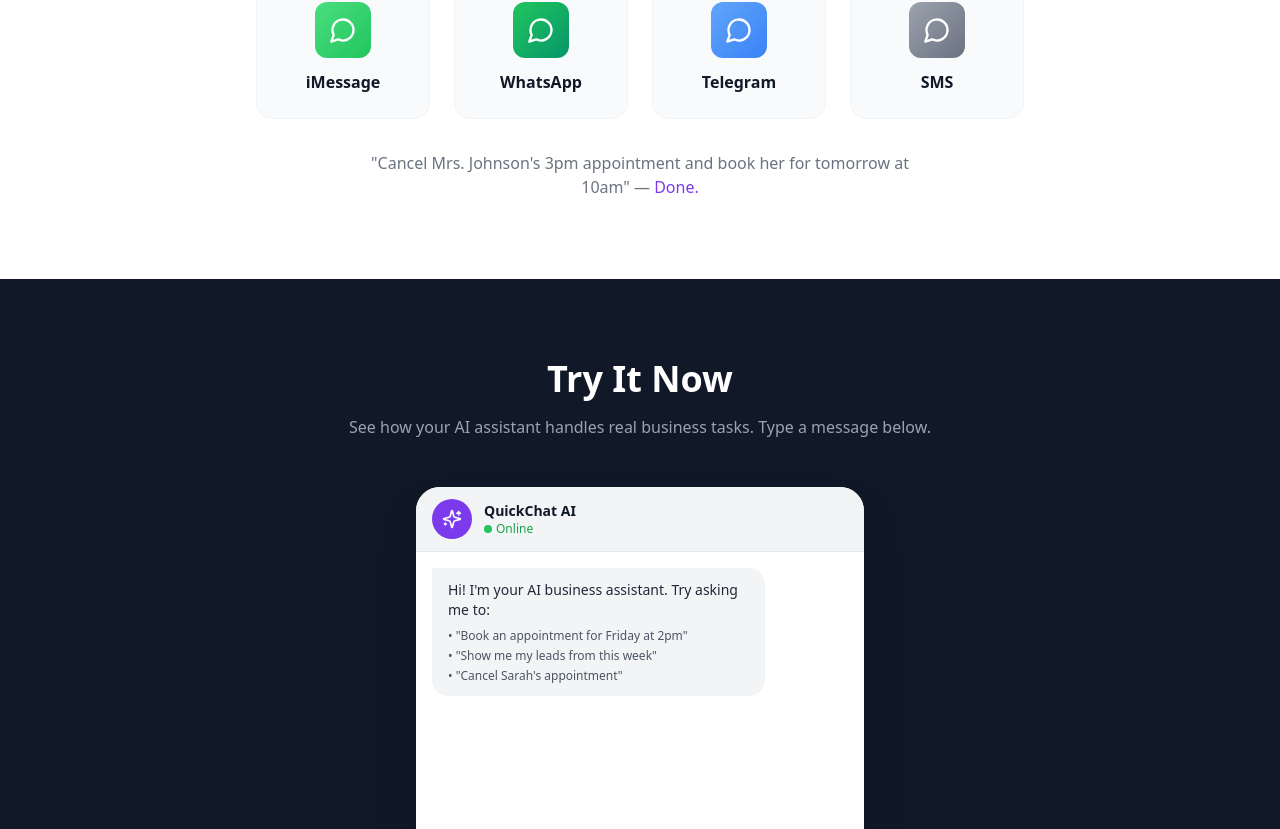
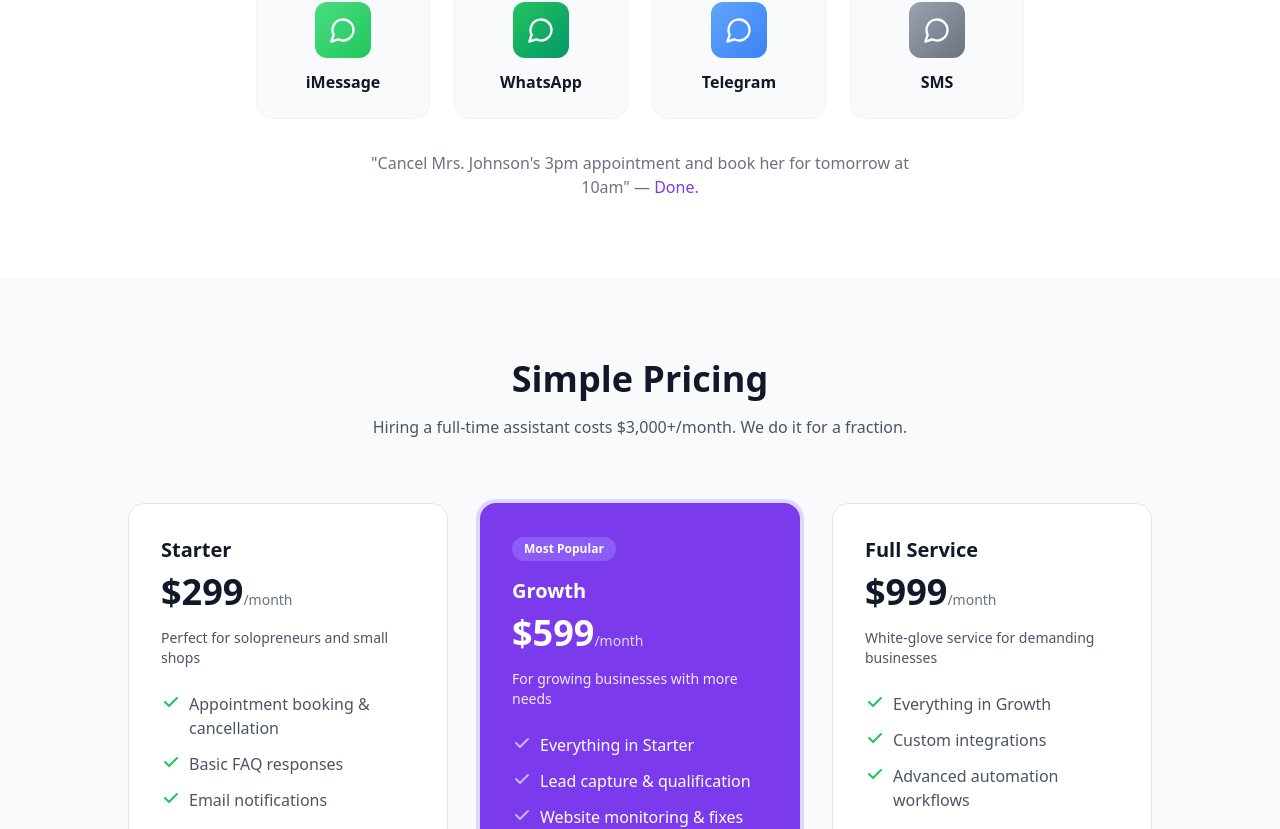
Before and after one commit to jafarbot/qwickchat-website, a Next.js app: page / in a window 1280 px wide. Shown: the part 1971-2800 px from the top of the page. Built offline with nearby package versions, Linux system fonts and the light colour scheme.

Commit message:
Remove mock demo - keep it authentic

```diff
--- a/src/app/page.tsx
+++ b/src/app/page.tsx
@@ -73,8 +73,8 @@
               Book Free Consultation
               <ArrowRight className="ml-2 h-5 w-5" />
             </a>
-            <a href="#demo" className="bg-white text-gray-700 border border-gray-200 px-8 py-4 rounded-full font-semibold text-lg hover:bg-gray-50 transition">
-              Try Live Demo
+            <a href="#services" className="bg-white text-gray-700 border border-gray-200 px-8 py-4 rounded-full font-semibold text-lg hover:bg-gray-50 transition">
+              See How It Works
             </a>
           </div>
         </div>
@@ -159,105 +159,7 @@
         </div>
       </section>
 
-      {/* Live Demo Section */}
-      <section id="demo" className="py-20 bg-gray-900">
-        <div className="max-w-4xl mx-auto px-4 sm:px-6 lg:px-8">
-          <div className="text-center mb-12">
-            <h2 className="text-3xl md:text-4xl font-bold text-white mb-4">Try It Now</h2>
-            <p className="text-gray-400 max-w-2xl mx-auto">See how your AI assistant handles real business tasks. Type a message below.</p>
-          </div>
 
-          <div className="bg-white rounded-3xl overflow-hidden shadow-2xl max-w-md mx-auto">
-            {/* Phone Header */}
-            <div className="bg-gray-100 px-4 py-3 flex items-center gap-3 border-b">
-              <div className="w-10 h-10 rounded-full bg-primary-600 flex items-center justify-center">
-                <Sparkles className="h-5 w-5 text-white" />
-              </div>
-              <div>
-                <p className="font-semibold text-gray-900 text-sm">QuickChat AI</p>
-                <p className="text-xs text-green-600 flex items-center gap-1">
-                  <span className="w-2 h-2 rounded-full bg-green-500"></span>
-                  Online
-                </p>
-              </div>
-            </div>
-
-            {/* Chat Area */}
-            <div className="bg-white p-4 h-80 overflow-y-auto space-y-4" id="demo-chat">
-              <div className="flex justify-start">
-                <div className="bg-gray-100 rounded-2xl rounded-tl-sm px-4 py-3 max-w-[80%]">
-                  <p className="text-gray-800 text-sm">Hi! I'm your AI business assistant. Try asking me to:</p>
-                  <ul className="text-gray-600 text-xs mt-2 space-y-1">
-                    <li>• "Book an appointment for Friday at 2pm"</li>
-                    <li>• "Show me my leads from this week"</li>
-                    <li>• "Cancel Sarah's appointment"</li>
-                  </ul>
-                </div>
-              </div>
-            </div>
-
-            {/* Input Area */}
-            <div className="border-t p-3 bg-gray-50">
-              <form
-                className="flex gap-2"
-                onSubmit={(e) => {
-                  e.preventDefault();
-                  const input = e.currentTarget.querySelector('input');
-                  const message = input?.value.trim();
-                  if (!message) return;
-
-                  // Add user message
-                  const chat = document.getElementById('demo-chat');
-                  const userMsg = document.createElement('div');
-                  userMsg.className = 'flex justify-end';
-                  userMsg.innerHTML = `<div class="bg-primary-600 rounded-2xl rounded-tr-sm px-4 py-3 max-w-[80%]"><p class="text-white text-sm">${message}</p></div>`;
-                  chat?.appendChild(userMsg);
-
-                  // Clear input
-                  if (input) input.value = '';
-
-                  // Scroll to bottom
-                  chat?.scrollTo(0, chat.scrollHeight);
-
-                  // Simulate AI response
-                  setTimeout(() => {
-                    const responses = [
-                      "I've booked that appointment for Friday at 2pm. I'll send a confirmation text to the client. ✓",
-                      "Done! Sarah's Monday appointment has been cancelled and I've notified her. Would you like to reschedule?",
-                      "Perfect! I found 5 new leads from your website this week. Want me to draft follow-up messages?",
-                      "I've updated your business hours on the website. The change is now live!",
-                      "Got it. I've added that to your calendar and set a reminder 30 minutes before."
-                    ];
-                    const response = responses[Math.floor(Math.random() * responses.length)];
-
-                    const aiMsg = document.createElement('div');
-                    aiMsg.className = 'flex justify-start';
-                    aiMsg.innerHTML = `<div class="bg-gray-100 rounded-2xl rounded-tl-sm px-4 py-3 max-w-[80%]"><p class="text-gray-800 text-sm">${response}</p></div>`;
-                    chat?.appendChild(aiMsg);
-                    chat?.scrollTo(0, chat.scrollHeight);
-                  }, 1500);
-                }}
-              >
-                <input
-                  type="text"
-                  placeholder="Type your message..."
-                  className="flex-1 bg-white border border-gray-200 rounded-full px-4 py-2 text-sm focus:outline-none focus:ring-2 focus:ring-primary-500"
-                />
-                <button
-                  type="submit"
-                  className="bg-primary-600 text-white p-2 rounded-full hover:bg-primary-700 transition"
-                >
-                  <ArrowRight className="h-5 w-5" />
-                </button>
-              </form>
-            </div>
-          </div>
-
-          <p className="text-center text-gray-500 text-sm mt-6">
-            This is a working demo. Try any business task — it responds in real-time.
-          </p>
-        </div>
-      </section>
 
       {/* Pricing Section */}
       <section id="pricing" className="py-20 bg-gray-50">
```
